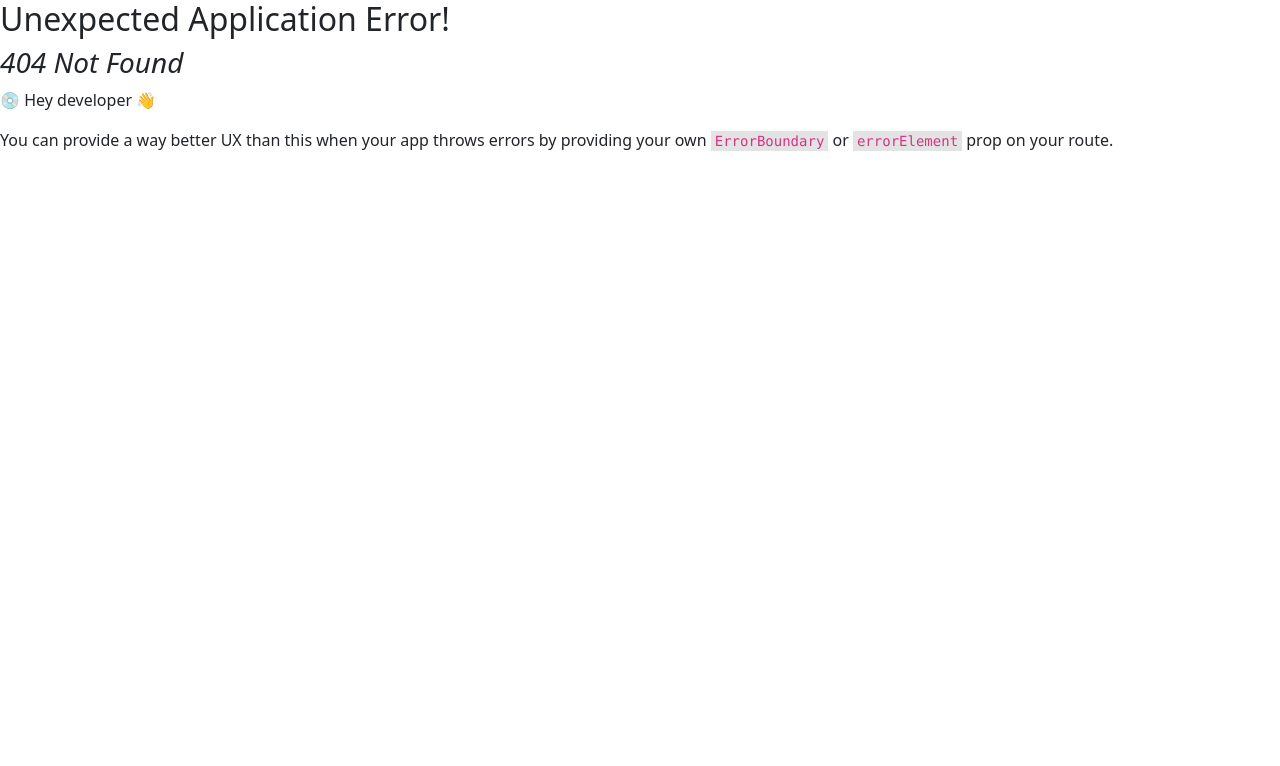
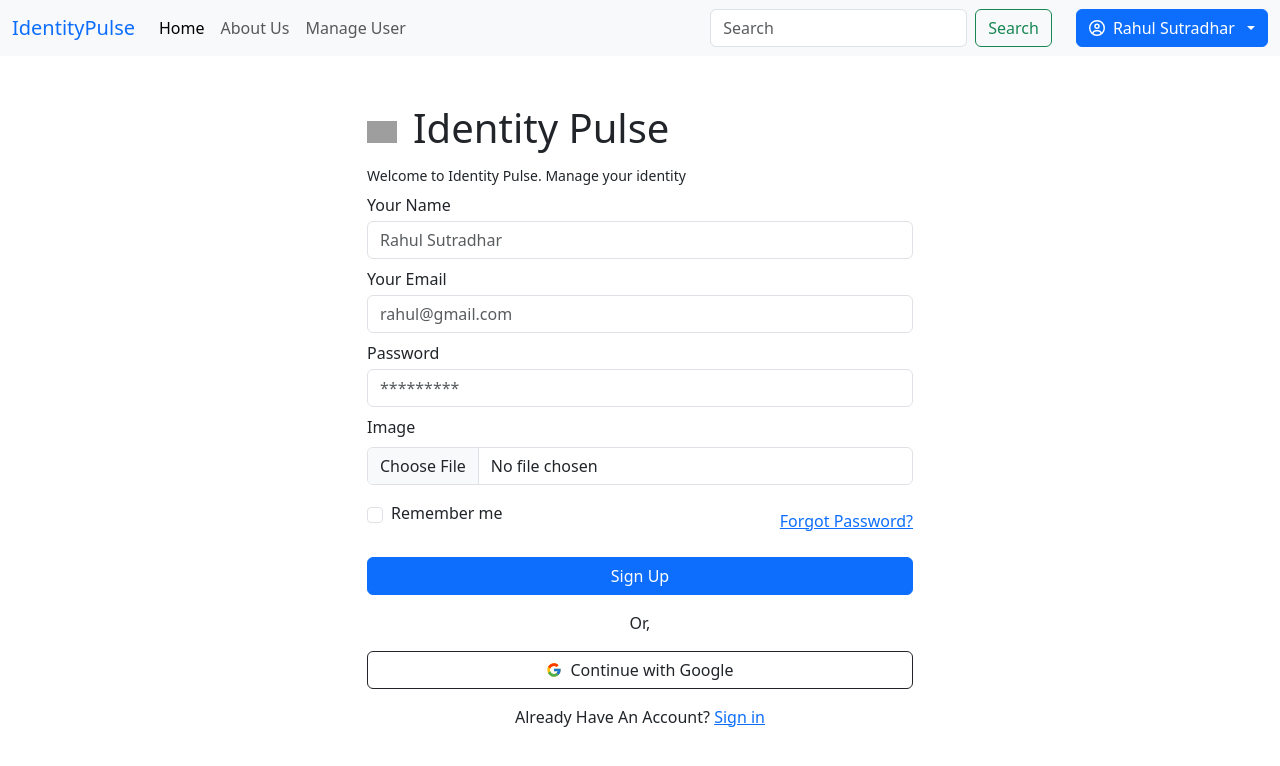
Before and after one commit to rahulsd380/Identity-Pulse-Client-Side, a React (Vite) app: page /signup in a window 1280 px wide. Before the commit this address had no page. Shown: the top 766 px of the page. Built offline with nearby package versions, Linux system fonts and the light colour scheme; grey boxes are pictures that could not be loaded.

Commit message:
signnup page designed

```diff
--- a/src/Components/Signup/Signup.jsx
+++ b/src/Components/Signup/Signup.jsx
@@ -0,0 +1,170 @@
+import { useContext } from "react";
+import { Link, useLocation, useNavigate } from "react-router-dom";
+import toast, { Toaster } from "react-hot-toast";
+import { FcGoogle } from "react-icons/fc";
+import Navbar from "../Navbar/Navbar";
+import useAxiosUser from "../../hooks/useAxiosUser";
+import { AuthContext } from "../AuthProvider/AuthProvider";
+
+const Signup = () => {
+  //   const axiosUser = useAxiosUser();
+  //   const { updateProfileInfo, signUp, googleSignUp } = useContext(AuthContext);
+  //   const location = useLocation();
+  //   const navigate = useNavigate();
+
+  //   const handleSignUp = (e) => {
+  //     e.preventDefault();
+  //     const name = e.target.name.value;
+  //     const email = e.target.email.value;
+  //     const password = e.target.password.value;
+  //     const role = "user";
+
+  //     const toastId = toast.loading("Signing up...");
+
+  //     signUp(email, password)
+  //       .then((result) => {
+  //         updateProfileInfo(name).then(() => {
+  //           const userInfo = { name, email, role };
+  //           axiosUser.post("/users", userInfo).then((res) => {
+  //             if (res.data.insertedId) {
+  //               toast.success("Signed up successfully.", { id: toastId });
+  //               navigate(location?.state ? location.state : "/");
+  //             }
+  //           });
+  //         });
+  //       })
+  //       .catch((error) => console.log(error))
+  //       .catch((error) => {
+  //         console.log(error);
+  //       });
+  //   };
+
+  //   const googleSignIn = () => {
+  //     googleSignUp()
+  //       .then((result) => {
+  //         navigate(location?.state ? location.state : "/");
+  //       })
+  //       .catch((error) => {
+  //         console.error(error);
+  //       });
+  //   };
+
+  return (
+    <div>
+      <Navbar></Navbar>
+      <div className="container py-5">
+        <div className="row justify-content-center align-items-center">
+          {/* Left side form */}
+          <form className="col-md-6">
+            <div>
+              {/* Logo */}
+              <div className="d-flex align-items-center gap-3 mb-2">
+                <img
+                  style={{ width: "30px", height: "auto" }}
+                  src="https://i.ibb.co/1shLF4Q/logo.png"
+                  alt=""
+                />
+                <h1 className="text-2xl font-weight-bold text-gradient">
+                  Identity Pulse
+                </h1>
+              </div>
+
+              <h1 className="small text-gray-600 mb-2">
+                Welcome to <span className="text-blue">Identity Pulse.</span>{" "}
+                Manage your identity
+              </h1>
+
+              <div>
+                <div className="mb-2">
+                  <p className="mb-1 font-weight-bold text-gray-600">
+                    Your Name
+                  </p>
+                  <input
+                    name="name"
+                    className="form-control"
+                    type="text"
+                    placeholder="Rahul Sutradhar"
+                  />
+                </div>
+
+                <div className="mb-2">
+                  <p className="mb-1 font-weight-bold text-gray-600">
+                    Your Email
+                  </p>
+                  <input
+                    name="email"
+                    className="form-control"
+                    type="email"
+                    placeholder="rahul@gmail.com"
+                  />
+                </div>
+
+                <div className="mb-2">
+                  <p className="mb-1 font-weight-bold text-gray-600">
+                    Password
+                  </p>
+                  <input
+                    name="password"
+                    className="form-control"
+                    type="password"
+                    placeholder="*********"
+                  />
+                </div>
+
+                <div className="mb-3">
+                  <label htmlFor="fileInput" className="form-label">
+                    Image
+                  </label>
+                  <input
+                    type="file"
+                    className="form-control custom-file-input"
+                    id="fileInput"
+                  />
+                </div>
+
+                <div className="mb-3 d-flex justify-content-between align-items-center">
+                  <p className="text-gray-600 font-weight-bold d-flex align-items-center gap-2">
+                    <input type="checkbox" className="form-check-input" />{" "}
+                    Remember me
+                  </p>
+
+                  <Link
+                    to={"/forgotPassword"}
+                    className="text-gray-600 font-weight-bold text-blue"
+                  >
+                    Forgot Password?
+                  </Link>
+                </div>
+
+                <button className="w-100 font-weight-bold transition duration-300 btn btn-primary mb-3">
+                  Sign Up
+                </button>
+
+                <p className="mb-3 text-center text-gray-600 font-weight-bold">
+                  Or,
+                </p>
+
+                <button className="w-100 font-weight-bold transition duration-300 btn btn-outline-dark mb-3 d-flex align-items-center gap-2 justify-content-center">
+                  <FcGoogle></FcGoogle> Continue with Google
+                </button>
+
+                <p className="mb-4 text-center">
+                  Already Have An Account?{" "}
+                  <Link
+                    to={"/login"}
+                    className="text-blue font-weight-bold underline"
+                  >
+                    Sign in
+                  </Link>
+                </p>
+              </div>
+            </div>
+          </form>
+        </div>
+      </div>
+      <Toaster position="bottom-center" reverseOrder={false} />
+    </div>
+  );
+};
+
+export default Signup;
--- /dev/null
+++ b/src/hooks/useAxiosUser.jsx
@@ -0,0 +1,12 @@
+import axios from "axios";
+
+
+const axiosUser = axios.create({
+    baseURL: 'https://task-hub-connect-server.vercel.app'
+})
+
+const useAxiosUser = () => {
+    return axiosUser;
+};
+
+export default useAxiosUser;
```
Also changed, not shown: src/main.jsx (+6 -1 lines), public/logo.png (added).
